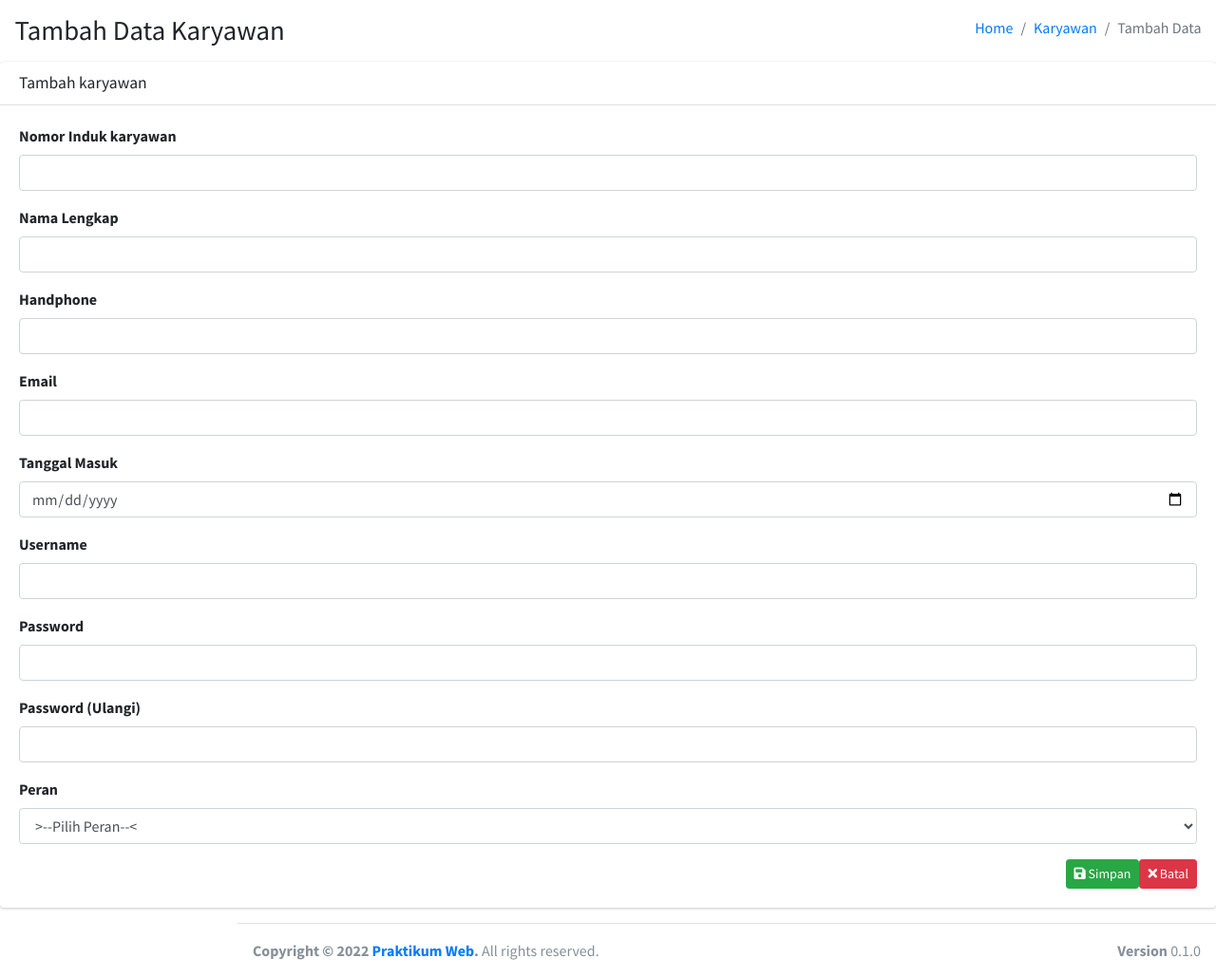
After one commit to fajarsyabanie/sigasing, a PHP site: template pages/admin/karyawancreate.php in a window 1280 px wide. The commit adds this page. Shown: the whole page at 95% size. Run offline with PHP 8.4, Linux system fonts and the light colour scheme; the template is opened without the code that fills it, so the values that code supplies are empty; some libraries are stand-ins or nearby versions.

Commit message:
Membuat Halaman Tambah Data Karyawan dan Pengguna

```diff
--- /dev/null
+++ b/pages/admin/karyawancreate.php
@@ -0,0 +1,158 @@
+<?php
+if (isset($_POST['button_create'])) {
+
+    $database = new Database();
+    $db = $database->getConnection();
+
+    $validateSql = "SELECT * FROM karyawan WHERE nik =?";
+    $stmt = $db->prepare($validateSql);
+    $stmt->bindParam(1, $_POST['nik']);
+    $stmt->execute();
+    if ($stmt->rowCount() > 0) {
+?>
+        <div class="alert alert-danger alert-dismissible">
+            <button type="button" class="close" data-dismiss="alert" aria-hidden="true">x</button>
+            <h5><i class="icon fas fa-ban"></i> Gagal</h5>
+            NIK sama sudah ada
+        </div>
+        <?php
+    } else {
+        $validateSql = "SELECT * FROM pengguna WHERE username =?";
+        $stmt = $db->prepare($validateSql);
+        $stmt->bindParam(1, $_POST['username']);
+        $stmt->execute();
+        if ($stmt->rowCount() > 0) {
+        ?>
+            <div class="alert alert-danger alert-dismissible">
+                <button type="button" class="close" data-dismiss="alert" aria-hidden="true">x</button>
+                <h5><i class="icon fas fa-ban"></i> Gagal</h5>
+                USERNAME sama sudah ada
+            </div>
+            <?php
+        } else {
+            if ($_POST['password'] != $_POST['password_ulangi']) {
+            ?>
+                <div class="alert alert-danger alert-dismissible">
+                    <button type="button" class="close" data-dismiss="alert" aria-hidden="true">x</button>
+                    <h5><i class="icon fas fa-ban"></i> Gagal</h5>
+                    PASSWORD tidak sama
+                </div>
+<?php
+            } else {
+                $md5Password = md5($_POST['password']);
+
+                $insertSQL = "INSERT INTO pengguna VALUES (NULL, ?,?,?,NULL)";
+                $stmt = $db->prepare($insertSQL);
+                $stmt->bindParam(1, $_POST['username']);
+                $stmt->bindParam(2, $md5Password);
+                $stmt->bindParam(3, $_POST['peran']);
+
+                if ($stmt->execute()) {
+
+                    $pengguna_id = $db->lastInsertId();
+
+                    $insertKaryawanSql = "INSERT INTO karyawan VALUES (NULL,?,?,?,?,?,?)";
+                    $stmtKaryawan = $db->prepare($insertKaryawanSql);
+                    $stmtKaryawan->bindParam(1, $_POST['nik']);
+                    $stmtKaryawan->bindParam(2, $_POST['nama_lengkap']);
+                    $stmtKaryawan->bindParam(3, $_POST['handphone']);
+                    $stmtKaryawan->bindParam(4, $_POST['email']);
+                    $stmtKaryawan->bindParam(5, $_POST['tanggal_masuk']);
+                    $stmtKaryawan->bindParam(6, $pengguna_id);
+
+                    if ($stmtKaryawan->execute()) {
+                        $_SESSION['hasil'] = true;
+                        $_SESSION['pesan'] = "Berhasil Simpan Data";
+                    } else {
+                        $_SESSION['hasil'] = false;
+                        $_SESSION['pesan'] = "Gagal Simpan Data";
+                    }
+                } else {
+                    $_SESSION['hasil'] = false;
+                    $_SESSION['pesan'] = "Gagal Simpan Data";
+                }
+                echo "<meta http-equiv='refresh' content='0;url=?page=karyawanread'>";
+            }
+        }
+    }
+}
+
+?>
+<section class="content-header">
+    <div class="container-fluid">
+        <div class="row mb2">
+            <div class="col-sm-6">
+                <h1>Tambah Data Karyawan</h1>
+            </div>
+            <div class="col-sm-6">
+                <ol class="breadcrumb float-sm-right">
+                    <li class="breadcrumb-item"><a href="?page=home">Home</a></li>
+                    <li class="breadcrumb-item"><a href="?page=karyawanread">Karyawan</a></li>
+                    <li class="breadcrumb-item active">Tambah Data</li>
+                </ol>
+            </div>
+        </div>
+    </div>
+</section>
+
+<section class="content">
+    <div class="card">
+        <div class="card-header">
+            <h3 class="card-title">Tambah karyawan</h3>
+        </div>
+        <div class="card-body">
+            <form method="POST">
+                <div class="form-group">
+                    <label for="nik">Nomor Induk karyawan</label>
+                    <input type="text" class="form-control" name="nik">
+                </div>
+                <div class="form-group">
+                    <label for="nama_lengkap">Nama Lengkap</label>
+                    <input type="text" class="form-control" name="nama_lengkap">
+                </div>
+                <div class="form-group">
+                    <label for="handphone">Handphone</label>
+                    <input type="text" class="form-control" name="handphone">
+                </div>
+                <div class="form-group">
+                    <label for="email">Email</label>
+                    <input type="email" class="form-control" name="email">
+                </div>
+                <div class="form-group">
+                    <label for="tanggal_masuk">Tanggal Masuk</label>
+                    <input type="date" class="form-control" name="tanggal_masuk">
+                </div>
+                <div class="form-group">
+                    <label for="username">Username</label>
+                    <input type="text" class="form-control" name="username">
+                </div>
+                <div class="form-group">
+                    <label for="password">Password</label>
+                    <input type="password" class="form-control" name="password">
+                </div>
+                <div class="form-group">
+                    <label for="password_ulangi">Password (Ulangi)</label>
+                    <input type="password" class="form-control" name="password_ulangi">
+                </div>
+                <div class="form-group">
+                    <label for="peran">Peran</label>
+                    <select class="form-control" name="peran">
+                        <option value="">>--Pilih Peran--< </option>
+                        <option value="ADMIN">ADMIN</option>
+                        <option value="USER">USER</option>
+                    </select>
+
+                </div>
+                <a href="?page=karyawanread" class="btn btn-danger btn-sm float-right">
+                    <i class="fa fa-times"></i> Batal
+                </a>
+                <button type="submit" name="button_create" class="btn btn-success btn-sm float-right">
+                    <i class="fa fa-save"></i> Simpan
+                </button>
+            </form>
+
+        </div>
+    </div>
+</section>
+
+<?php include_once "partials/scripts.php" ?>
--- a/pages/admin/karyawanread.php
+++ b/pages/admin/karyawanread.php
@@ -47,7 +47,7 @@
     <div class="card">
         <div class="card-header">
             <h3 class="card-title">Data Karyawan</h3>
-            <a href="?page=lokasicreate" class="btn btn-success btn-sm float-right">
+            <a href="?page=karyawancreate" class="btn btn-success btn-sm float-right">
                 <i class="fa fa-plus-circle"></i> Tambah Data</a>
         </div>
         <div class="card-body">
--- a/routes.php
+++ b/routes.php
@@ -26,6 +26,10 @@ if (isset($_GET['page'])) {
             file_exists('pages/admin/karyawanread.php') ? include
                 'pages/admin/karyawanread.php' : include "pages/404.php";
             break;
+        case 'karyawancreate':
+            file_exists('pages/admin/karyawancreate.php') ? include
+                'pages/admin/karyawancreate.php' : include "pages/404.php";
+            break;
         default:
             include "pages/404.php";
     }
```
